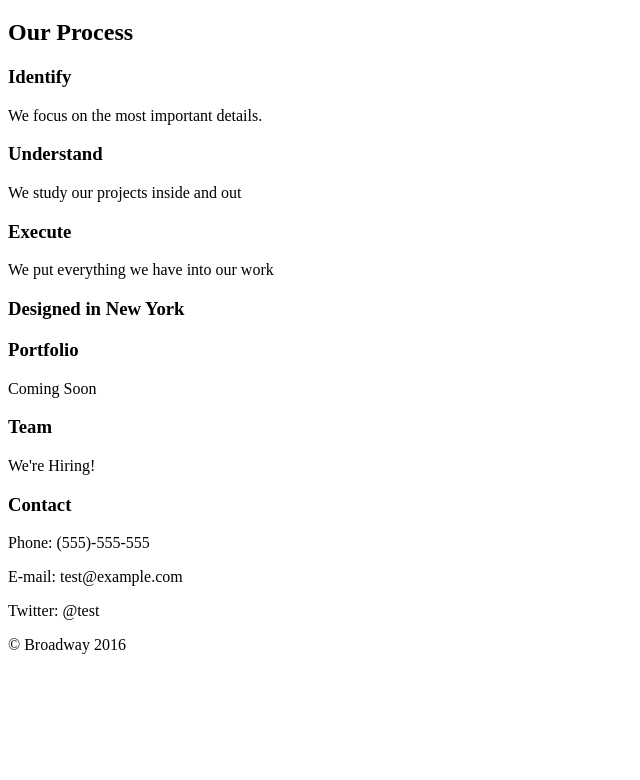
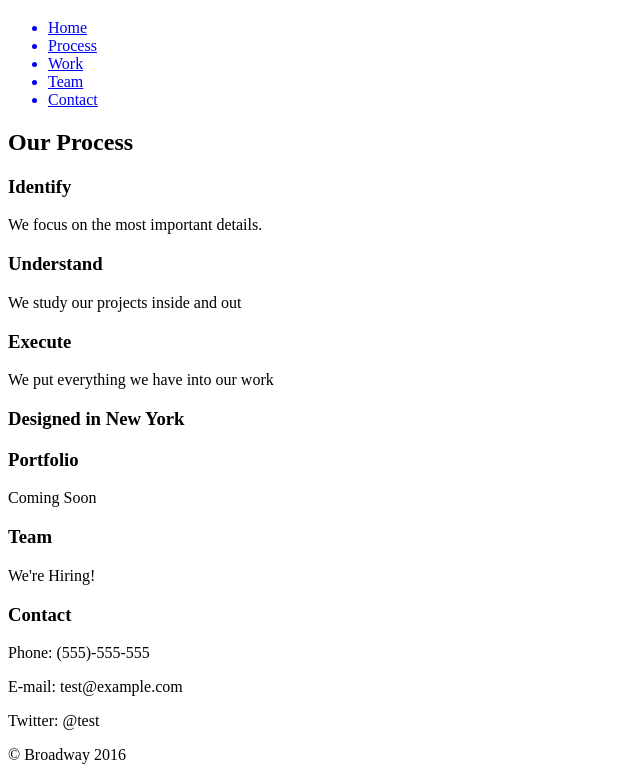
Before and after one commit to MLDave/broadway, a plain HTML site: page index.html in a window 1280 px wide. Shown: the part 61-841 px from the top of the page, without its empty margins (0-640 px from the left). Before the commit the page ends 800 px from the top, so only its background shows below. Drawn offline with Linux system fonts and the light colour scheme; files that its build step writes are made by us from their sources.

Commit message:
most div

```diff
--- a/index.html
+++ b/index.html
@@ -6,7 +6,18 @@
     <title>BroadwayDesign</title>
   </head>
   <body>
+        <div id="wrapper">
+              <div id="top">
                   <h1>Broadway Design</h1>
+                        <ul>
+                              <a href="index.html"><li>Home</li></a>
+                              <a href="#process"><li>Process</li></a>
+                              <a href="#work"><li>Work</li></a>
+                              <a href="#team"><li>Team</li></a>
+                              <a href="#contact"><li>Contact</li></a>
+                        </ul>
+              </div>
+              <div id="process">
                     <h2>Our Process</h2>
                     <h3>Identify</h3>
                     <p>We focus on the most important details.</p>
@@ -14,17 +25,25 @@
                     <p>We study our projects inside and out</p>
                     <h3>Execute</h3>
                     <p>We put everything we have into our work</p>
+              </div>
               <h3>Designed in New York</h3>
+              <div id="work">
                     <h3>Portfolio</h3>
                     <p>Coming Soon</p>
+              </div>
+              <div id="team">
                     <h3>Team</h3>
                     <p>We're Hiring!</p>
+              </div>
+              <div id="contact">
                     <h3>Contact</h3>
                     <p>Phone: (555)-555-555</p>
                     <p>E-mail: test@example.com</p>
                     <p>Twitter: @test</p>
+              </div>
               <footer>
                     <p>&copy; Broadway 2016</p>
               </footer>
+        </div>
   </body>
 </html>
```
Lines whose indentation alone changed are shown as unchanged.
